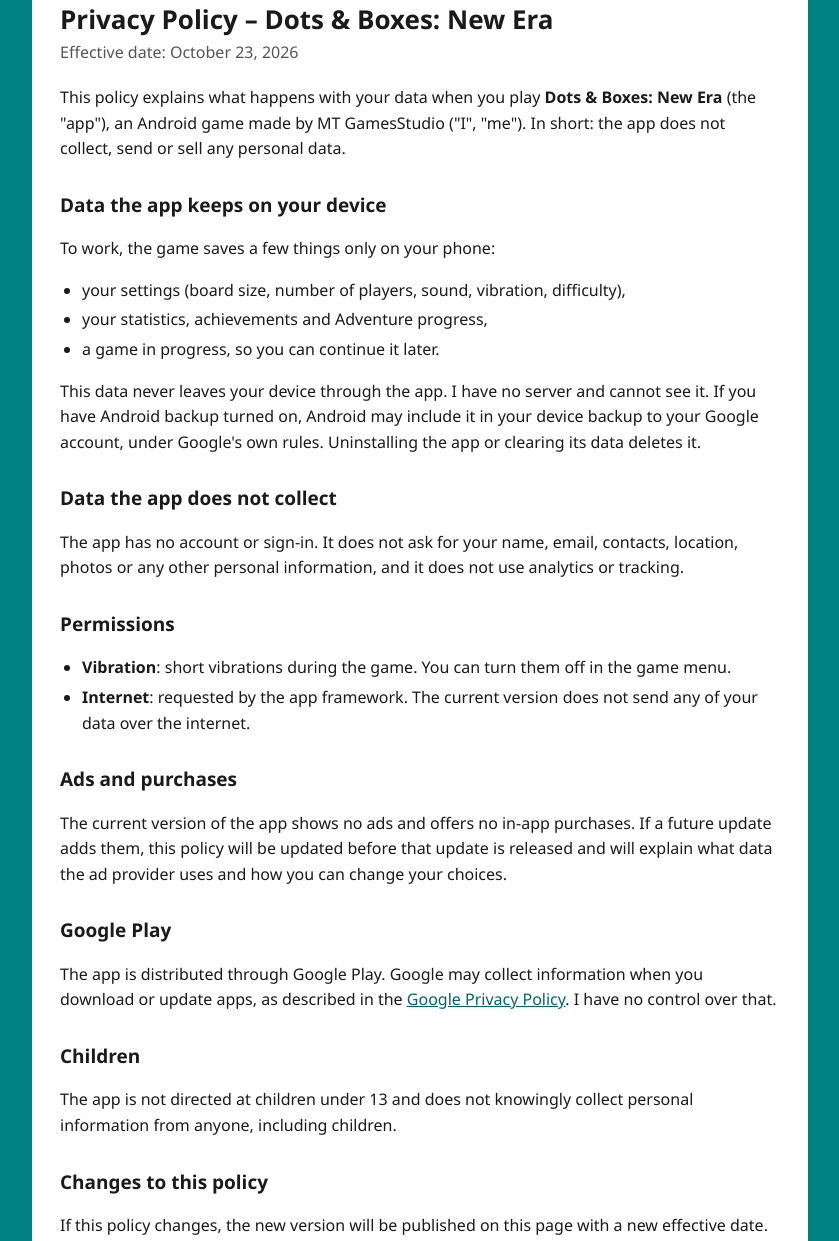
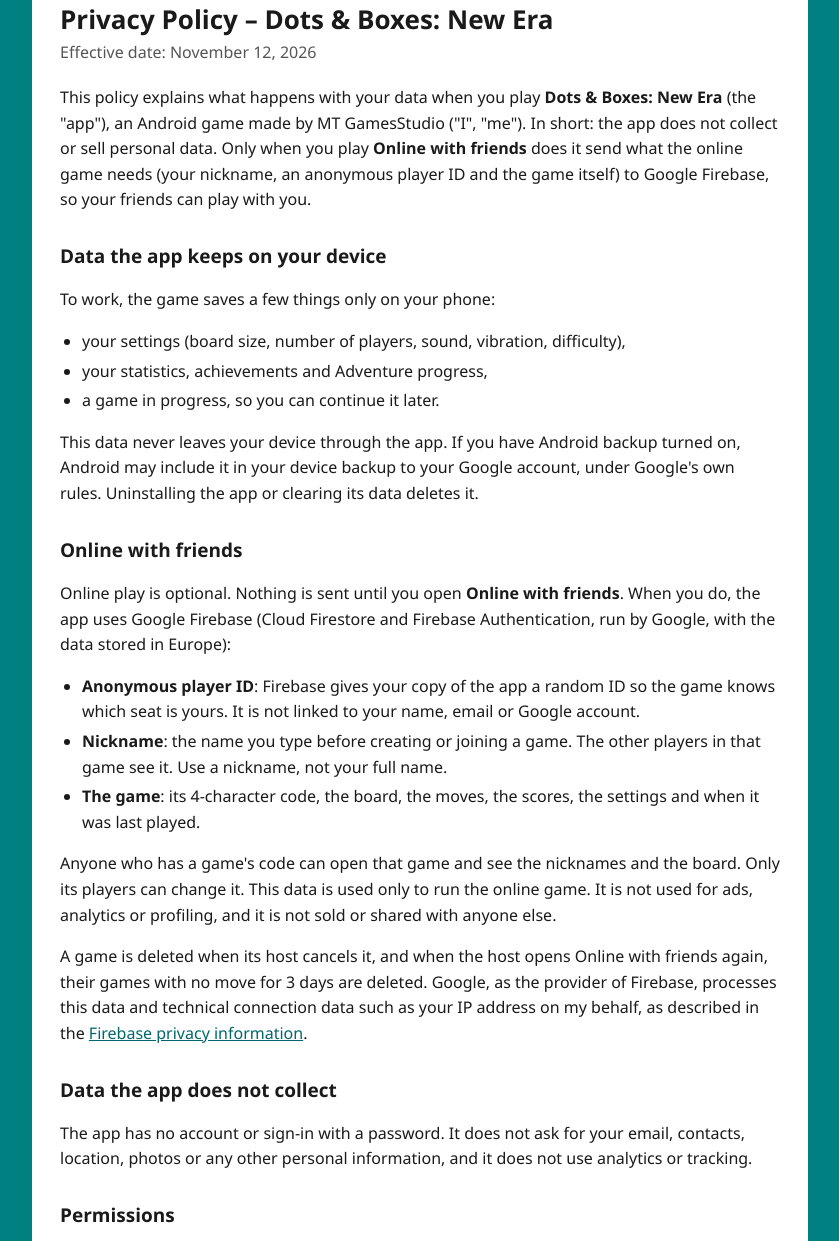
Before and after one commit to marceltrnavsky1/dots-boxes-privacy, a plain HTML site: page index.html in a window 1280 px wide. Shown: the part 45-1286 px from the top of the page, without its empty margins (220-1059 px from the left). Drawn offline with Linux system fonts and the light colour scheme.

Commit message:
Privacy Policy: online play with friends (Firebase)
Co-Authored-By: Claude Opus 5.5 <noreply@anthropic.com>

```diff
--- a/index.html
+++ b/index.html
@@ -20,9 +20,9 @@
 <body>
 <main>
   <h1>Privacy Policy – Dots &amp; Boxes: New Era</h1>
-  <p class="date">Effective date: October 23, 2026</p>
+  <p class="date">Effective date: November 12, 2026</p>
 
-  <p>This policy explains what happens with your data when you play <strong>Dots &amp; Boxes: New Era</strong> (the "app"), an Android game made by MT GamesStudio ("I", "me"). In short: the app does not collect, send or sell any personal data.</p>
+  <p>This policy explains what happens with your data when you play <strong>Dots &amp; Boxes: New Era</strong> (the "app"), an Android game made by MT GamesStudio ("I", "me"). In short: the app does not collect or sell personal data. Only when you play <strong>Online with friends</strong> does it send what the online game needs (your nickname, an anonymous player ID and the game itself) to Google Firebase, so your friends can play with you.</p>
 
   <h2>Data the app keeps on your device</h2>
   <p>To work, the game saves a few things only on your phone:</p>
@@ -31,15 +31,25 @@
     <li>your statistics, achievements and Adventure progress,</li>
     <li>a game in progress, so you can continue it later.</li>
   </ul>
-  <p>This data never leaves your device through the app. I have no server and cannot see it. If you have Android backup turned on, Android may include it in your device backup to your Google account, under Google's own rules. Uninstalling the app or clearing its data deletes it.</p>
+  <p>This data never leaves your device through the app. If you have Android backup turned on, Android may include it in your device backup to your Google account, under Google's own rules. Uninstalling the app or clearing its data deletes it.</p>
+
+  <h2>Online with friends</h2>
+  <p>Online play is optional. Nothing is sent until you open <strong>Online with friends</strong>. When you do, the app uses Google Firebase (Cloud Firestore and Firebase Authentication, run by Google, with the data stored in Europe):</p>
+  <ul>
+    <li><strong>Anonymous player ID</strong>: Firebase gives your copy of the app a random ID so the game knows which seat is yours. It is not linked to your name, email or Google account.</li>
+    <li><strong>Nickname</strong>: the name you type before creating or joining a game. The other players in that game see it. Use a nickname, not your full name.</li>
+    <li><strong>The game</strong>: its 4-character code, the board, the moves, the scores, the settings and when it was last played.</li>
+  </ul>
+  <p>Anyone who has a game's code can open that game and see the nicknames and the board. Only its players can change it. This data is used only to run the online game. It is not used for ads, analytics or profiling, and it is not sold or shared with anyone else.</p>
+  <p>A game is deleted when its host cancels it, and when the host opens Online with friends again, their games with no move for 3 days are deleted. Google, as the provider of Firebase, processes this data and technical connection data such as your IP address on my behalf, as described in the <a href="https://firebase.google.com/support/privacy">Firebase privacy information</a>.</p>
 
   <h2>Data the app does not collect</h2>
-  <p>The app has no account or sign-in. It does not ask for your name, email, contacts, location, photos or any other personal information, and it does not use analytics or tracking.</p>
+  <p>The app has no account or sign-in with a password. It does not ask for your email, contacts, location, photos or any other personal information, and it does not use analytics or tracking.</p>
 
   <h2>Permissions</h2>
   <ul>
     <li><strong>Vibration</strong>: short vibrations during the game. You can turn them off in the game menu.</li>
-    <li><strong>Internet</strong>: requested by the app framework. The current version does not send any of your data over the internet.</li>
+    <li><strong>Internet</strong>: used only for Online with friends, as described above. The rest of the game works offline.</li>
   </ul>
 
   <h2>Ads and purchases</h2>
@@ -49,7 +59,7 @@
   <p>The app is distributed through Google Play. Google may collect information when you download or update apps, as described in the <a href="https://policies.google.com/privacy">Google Privacy Policy</a>. I have no control over that.</p>
 
   <h2>Children</h2>
-  <p>The app is not directed at children under 13 and does not knowingly collect personal information from anyone, including children.</p>
+  <p>The app is not directed at children under 13 and does not knowingly collect personal information from children.</p>
 
   <h2>Changes to this policy</h2>
   <p>If this policy changes, the new version will be published on this page with a new effective date.</p>
```
Also changed, not shown: 1 other file.
